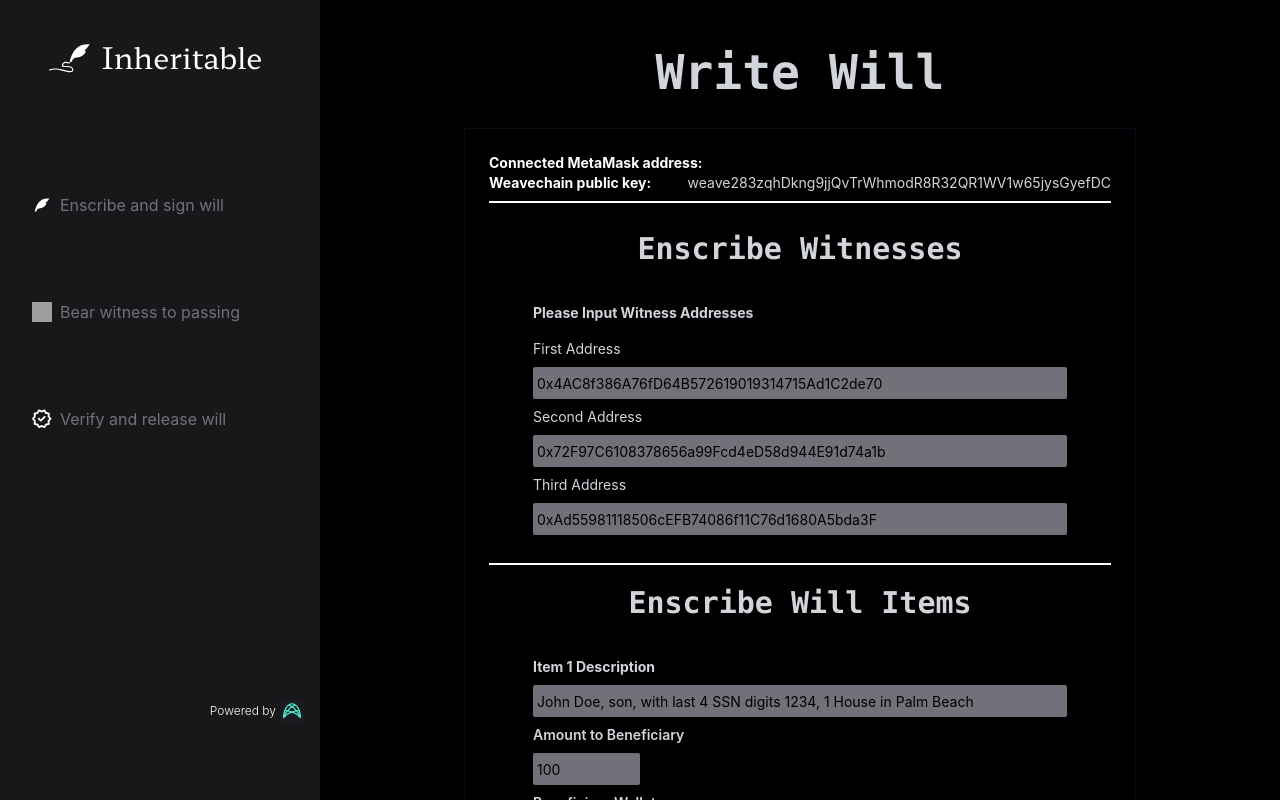
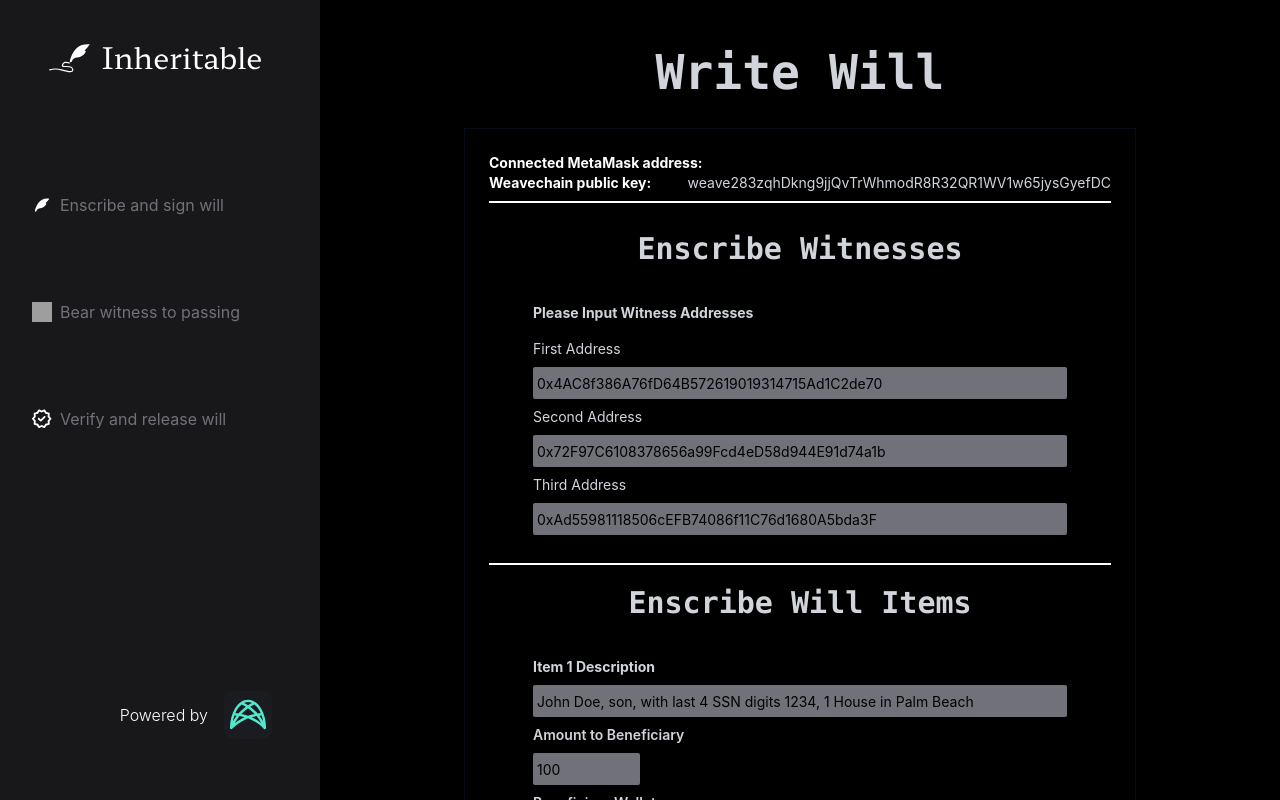
Before and after one commit to weavechain-web3/inheritable, a React (Create React App) app: page / in a window 1280 px wide. Shown: the top 800 px of the page. Built offline with nearby package versions, Linux system fonts and the light colour scheme; grey boxes are pictures that could not be loaded; the HTML template or start-up script is replaced by a standard one.

Commit message:
adjhusted powered by weavechain size

```diff
--- a/src/App.js
+++ b/src/App.js
@@ -58,8 +58,8 @@
                 </div>
                 <div className='h-1/3 flex flex-col justify-end items-end'>
                     <div className='flex flex-nowrap items-center'>
-                        <span className='text-white font-light text-xs'>Powered by    </span>
-                        <img src={logo} className="h-6 w-6 m-4 ml-1" alt="logo" />
+                        <span className='text-white font-light text-m'>Powered by    </span>
+                        <img src={logo} className="h-12 w-12 mr-12 ml-4" alt="logo" />
                     </div>
                 </div>
             </div>
```
